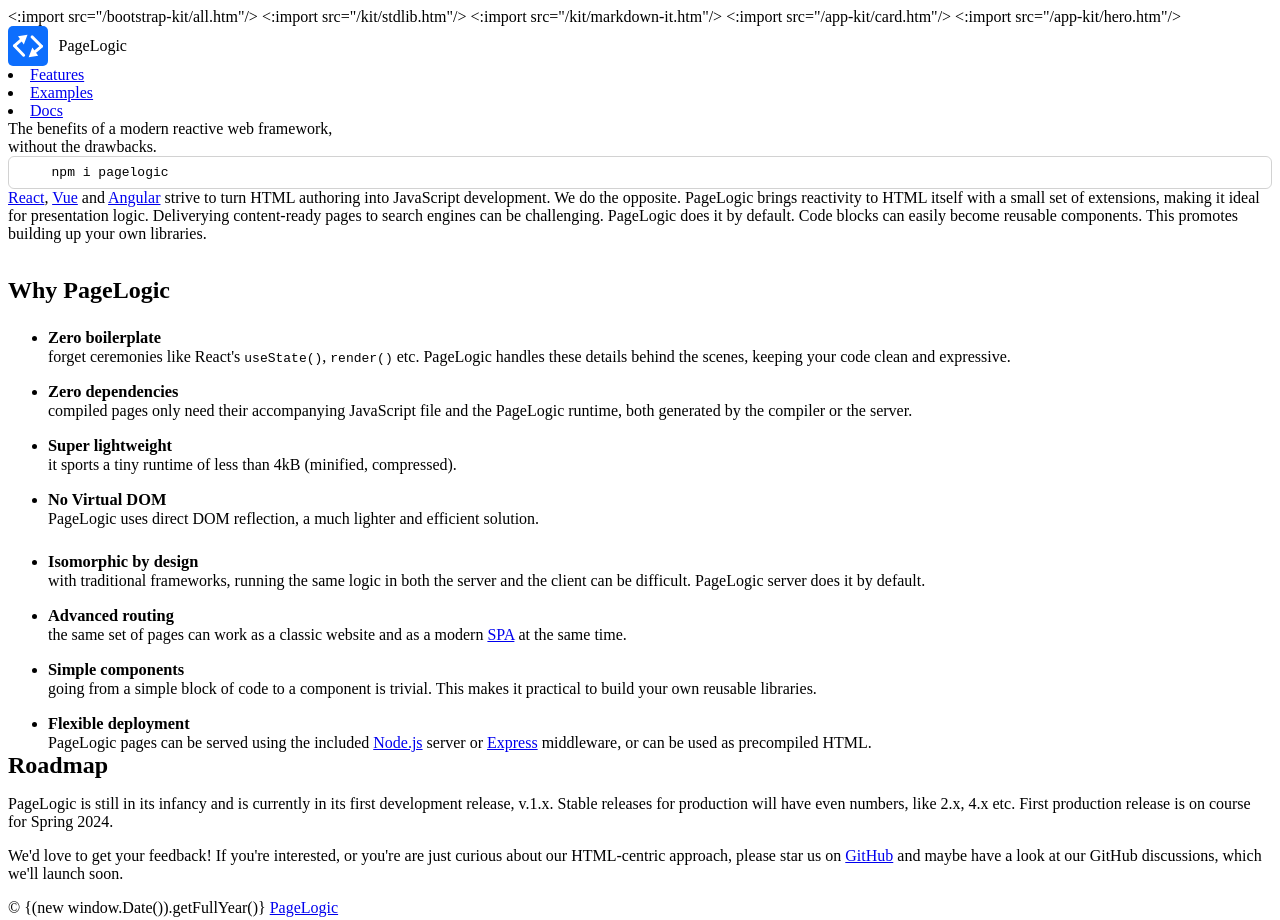
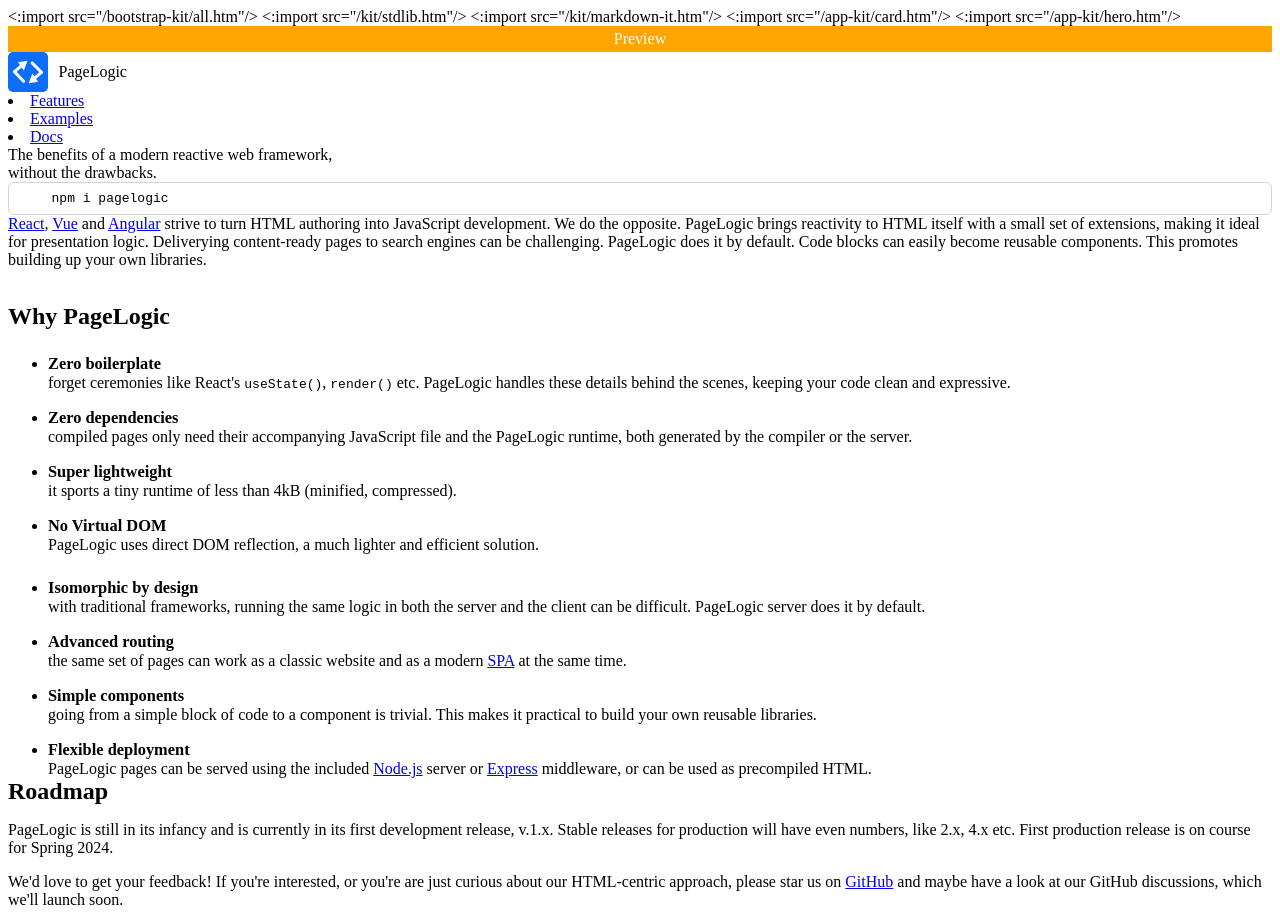
Before and after one commit to PageLogic/pagelogic-website, a website: page www/index.html in a window 1280 px wide. Shown: the top 920 px of the page. Drawn offline with Linux system fonts and the light colour scheme.

Commit message:
homepage

```diff
--- a/www/index.css
+++ b/www/index.css
@@ -1,3 +1,10 @@
+.app-warning {
+  color: white;
+  background-color: orange;
+  padding: .25rem 0;
+  text-align: center;
+}
+
 .app-navbar-logo {
   display: inline-block;
   border-radius: 5px;
--- a/www/index.html
+++ b/www/index.html
@@ -2,6 +2,9 @@
   <head>
     <:import src="/bootstrap-kit/all.htm"/>
     <title>PageLogic</title>
+    <link rel="icon" type="svg" href="/assets/logo.svg"/>
+    <!-- <link rel="icon" type="png" href="/assets/favicon.png"/> -->
+    <!-- <link rel="apple-touch-icon" href="/assets/logo.png"/> -->
     <:import src="/kit/stdlib.htm"/>
     <:import src="/kit/markdown-it.htm"/>
     <:import src="/app-kit/card.htm"/>
@@ -10,6 +13,8 @@
   </head>
   <body>
     <boot-app>
+      <div class="app-warning">Preview</div>
+
       <boot-navbar>
         <span :slot="brand">
           <div style="display: flex; align-items: center;">
@@ -153,7 +158,7 @@
       </div>
 
       <div class="container px-4">
-        <footer class="d-flex flex-wrap justify-content-between align-items-center pt-4 my-3 border-top">
+        <footer class="d-flex flex-wrap justify-content-between align-items-center pt-4 pb-2 my-3 border-top">
           <div class="col-md-4 d-flex align-items-center">
             <!-- <a href="/" class="app-navbar-logo mb-3 mb-md-0 me-2 text-body-secondary text-decoration-none lh-1">
               <img class="d-block mx-auto" style="width: 2.5rem; height: 2.5rem;" src="/assets/logo.svg" alt=""/>
```
